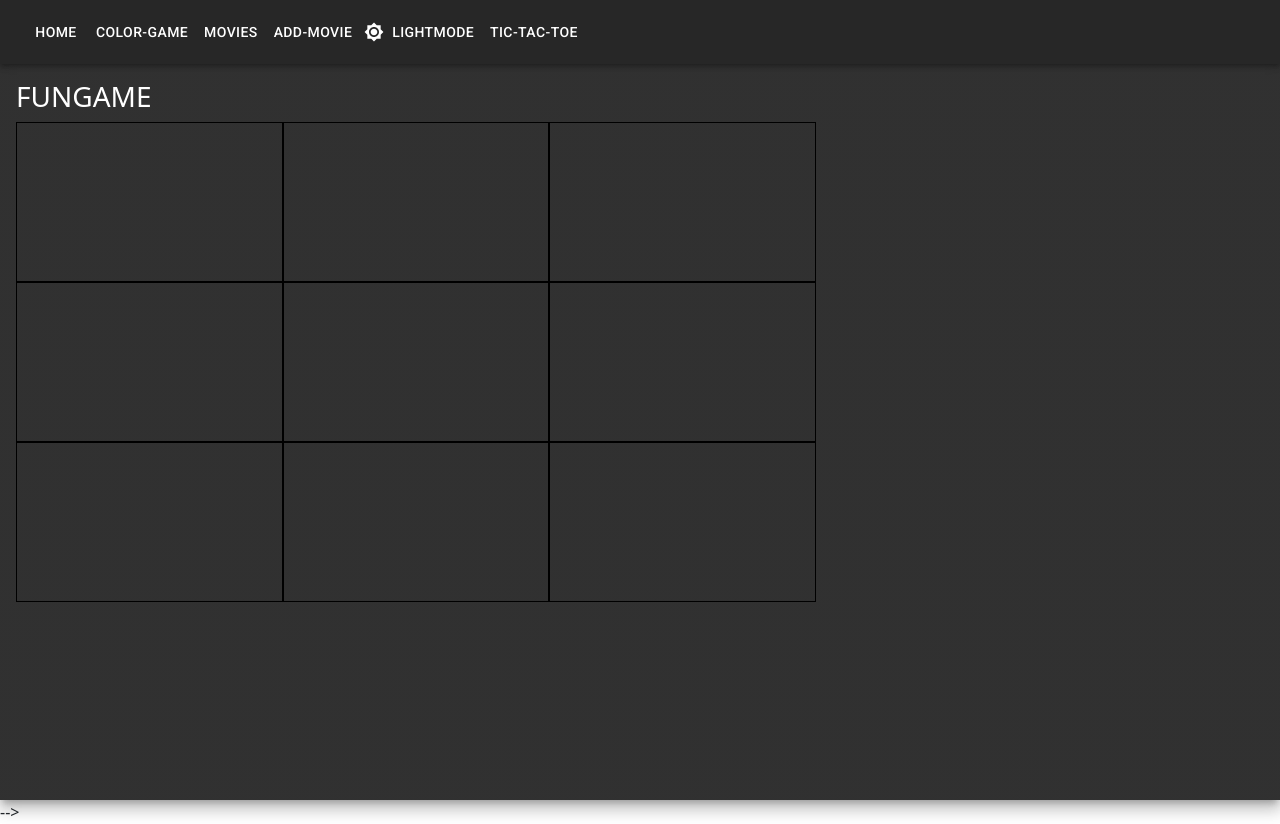
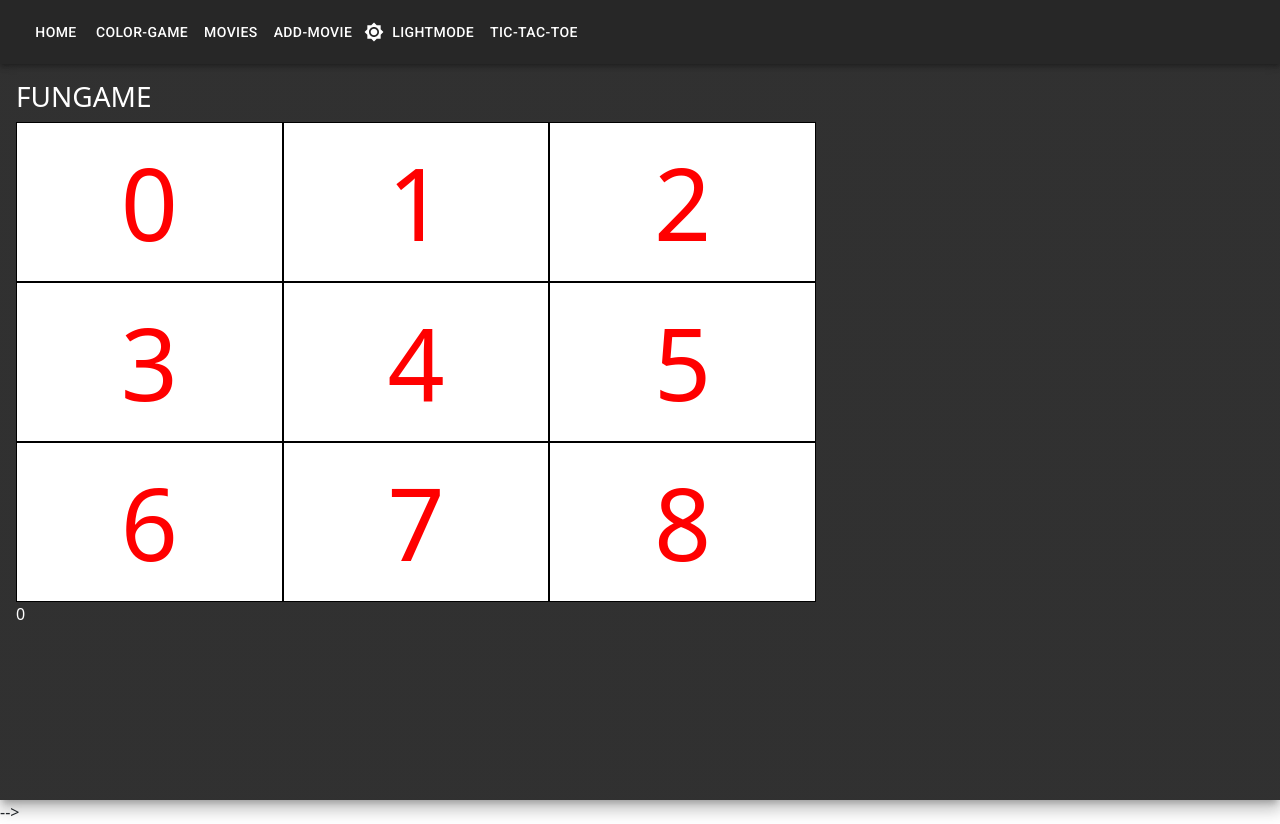
Before and after one commit to RhagaviThiyagarajan/batch36, a React (Create React App) app: page /tictactoe in a window 1280 px wide. Built offline with nearby package versions, Linux system fonts and the light colour scheme.

Commit message:
tictactoe

```diff
--- a/src/App.css
+++ b/src/App.css
@@ -177,7 +177,7 @@ gap:40px;
 {
   height:160px;
   /* width:160px; */
-  /* background: white; */
+   background: white;
   color:black;
   font-size:100px;
   display:flex;
@@ -186,9 +186,8 @@ gap:40px;
   border:1px solid black;
   cursor:pointer;
 }
-.game-box :hover
-{
-background : grey;
+.game-box:hover{
+background : #4c4747;
 }
 .board
 {
--- a/src/TicTacToe.js
+++ b/src/TicTacToe.js
@@ -16,32 +16,49 @@ export function TicTacToe()
 }
 export function Board()
 {
+    const [board,setboard]=useState([
+        null,
+        null,
+        null,
+        null,
+        null,
+        null,
+        null,
+        null,
+        null,
+
+    ])
+    const [isxturn,setxturn]=useState(true);
+    const handleClick=(index)=>
+    {
+console.log(index);
+    }
+
     return(
         <div className="board">
-            <GameBox/>
-            <GameBox/>
-            <GameBox/>
-            <GameBox/>
-            <GameBox/>
-            <GameBox/>
-            <GameBox/>
-            <GameBox/>
-            <GameBox/>
+            {
+            board.map((value,index)=>
+            (
+                <GameBox value={index} onPlayerClick={()=>handleClick(index)}/>
+            ))
+            }
 
-            </div>
+
+     0       </div>
     )
 }
 
-export function GameBox()
+export function GameBox({value,setValue,onPlayerClick})
 {
-    const[value,setValue]=useState('')
+    // const[value,setValue]=useState('');
 
     const styles=
     {
-        color:value==="X" ? " green" : "red",
+        color:value==="x" ? "green" : "red",
     };
     return(
-        <div style={styles} onClick={()=>setValue(value==="X"? "O" : "X")}
+        <div style={styles} onClick=
+           {onPlayerClick}
         className="game-box">
 {value}
         </div>
```
